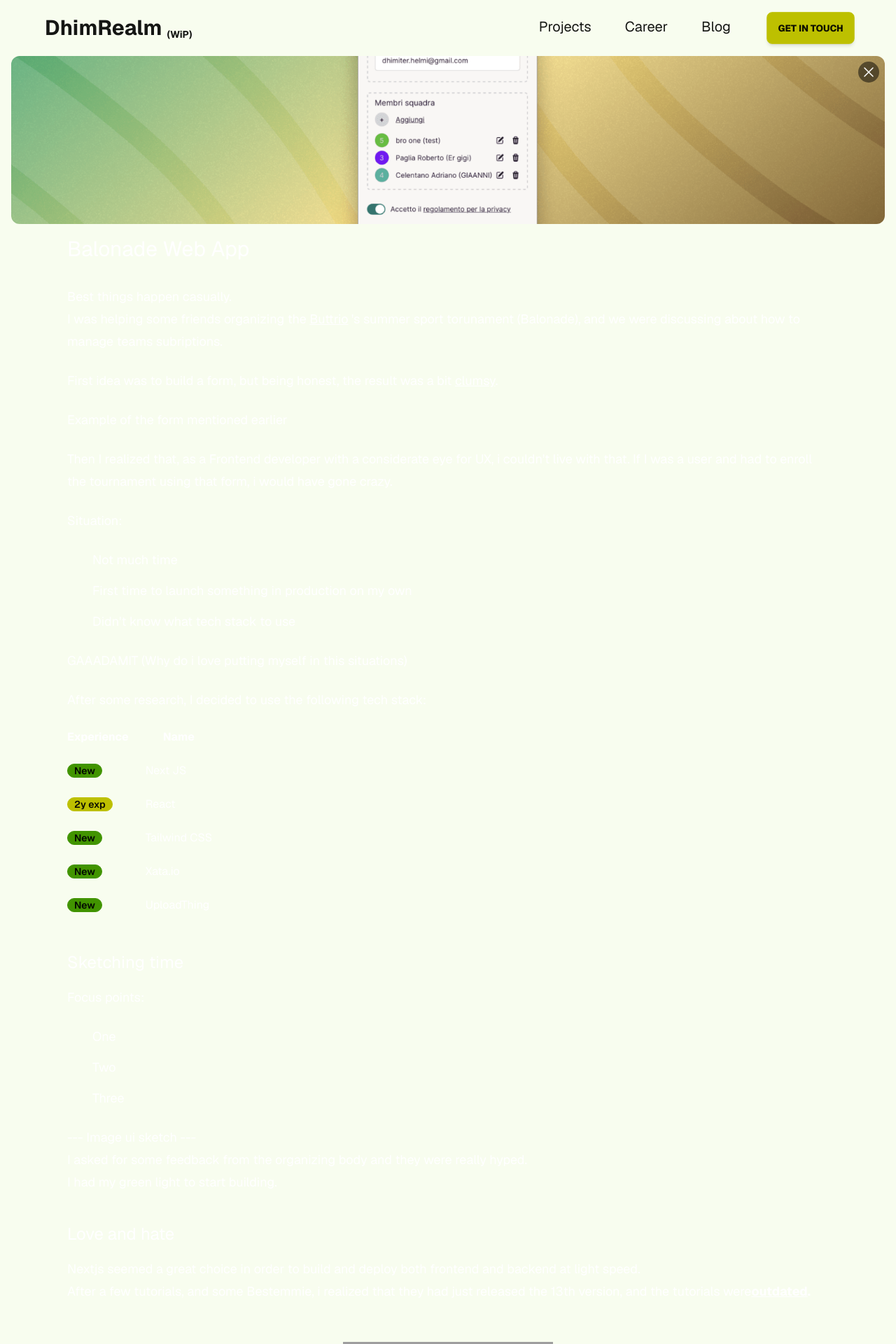
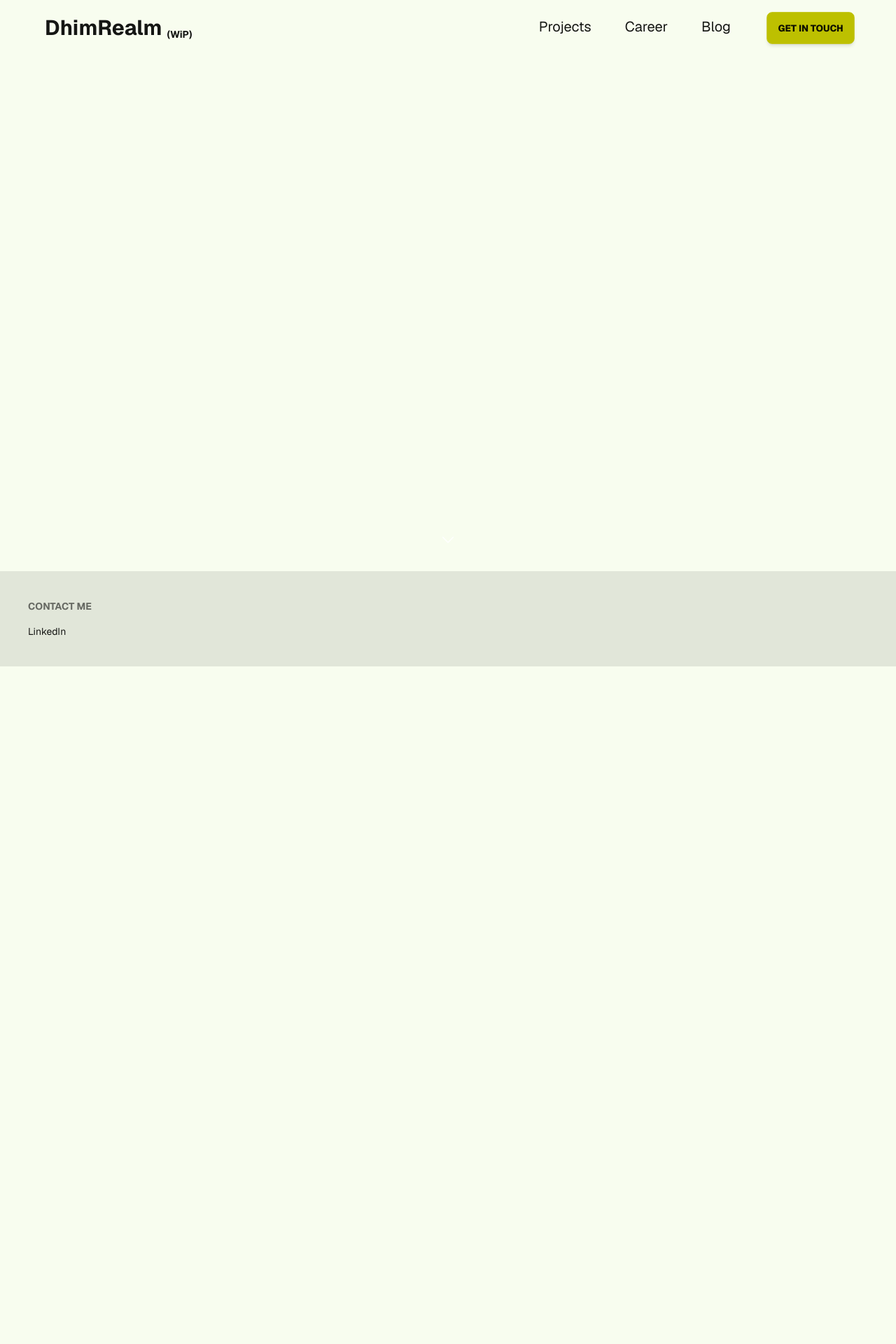
Before and after one commit to dhimiterPoison/dhimiterhelmi-old, a Next.js app: page /balonade in a window 1280 px wide. Shown: the top 1920 px of the page at 70% size. After the commit the page ends 952 px from the top, so only its background shows below. Built offline with nearby package versions, Linux system fonts and the light colour scheme; grey boxes are pictures that could not be loaded.

Commit message:
test build fix

```diff
--- a/app/balonade/page.tsx
+++ b/app/balonade/page.tsx
@@ -6,149 +6,7 @@ import Link from 'next/link';
 const Balonade = () => {
 	return (
 		<div className='flex flex-col w-full text-white bg-base-100'>
-			<div className='blog-cover-image'>
-				<Image
-					src={BalonadeBGLarge}
-					alt='Balonade cover image'
-					className='h-full object-cover rounded-xl'
-				/>
-				<Link className='esc-button' href="/#personal-projects">
-					<svg
-						xmlns='http://www.w3.org/2000/svg'
-						fill='none'
-						viewBox='0 0 24 24'
-						strokeWidth={1.5}
-						stroke='currentColor'
-						className='w-6 h-6'
-					>
-						<path
-							strokeLinecap='round'
-							strokeLinejoin='round'
-							d='M6 18 18 6M6 6l12 12'
-						/>
-					</svg>
-				</Link>
-			</div>
-			<div className='px-4 prose-lg py-4 lg:px-20'>
-				{/* <h3>Balonade Web App</h3> */}
-				<h2>Balonade Web App</h2>
-				<p>
-					Best things happen casually. <br />I was helping some friends
-					organizing the <u>Buttrio</u> &apos;s summer sport torunament (Balonade),
-					and we were discussing about how to manage teams subriptions.
-				</p>
-				<p>
-					First idea was to build a form, but being honest, the result was a bit{' '}
-					<u>clumsy</u>.
-				</p>
-				<p>Example of the form mentioned earlier</p>
-				<p>
-					Then I realized that, as a Frontend developer with a considerate eye
-					for UX, i couldn&apos;t live with that. If I was a user and had to enroll
-					the tournament using that form, i would have gone crazy.
-					<br />
-				</p>
-				Situation:
-				<ol>
-					<li className=''>Not much time</li>
-					<li>First time to launch something in production on my own</li>
-					<li>Didn&apos;t know what tech stack to use</li>
-				</ol>
-				<p>GAAADAMIT (Why do i love putting myself in this situations)</p>
-				<p>After some research, I decided to use the following tech stack:</p>
-				<table>
-					<thead>
-						<tr>
-							<th>Experience</th>
-							<th>Name</th>
-						</tr>
-					</thead>
-					<tbody>
-						<tr>
-							<td>
-								<div className='badge badge-primary font-semibold'>New</div>
-							</td>
-							<td>Next JS</td>
-						</tr>
-						<tr>
-							<td>
-								<div className='badge badge-secondary font-semibold' title='2 years experience'>
-									2y exp
-								</div>
-							</td>
-							<td>React</td>
-						</tr>
-						<tr>
-							<td>
-								<div className='badge badge-primary font-semibold'>New</div>
-							</td>
-							<td>Tailwind CSS</td>
-						</tr>
-						<tr>
-							<td>
-								<div className='badge badge-primary font-semibold'>New</div>
-							</td>
-							<td>Xata.io</td>
-						</tr>
-						<tr>
-							<td>
-								<div className='badge badge-primary font-semibold'>New</div>
-							</td>
-							<td>UploadThing</td>
-						</tr>
-					</tbody>
-				</table>
-				<h3>Sketching time</h3>
-				<p>
-					Focus points:
-					<ul>
-						<li>One</li>
-						<li>Two</li>
-						<li>Three</li>
-					</ul>
-					--- Image ui sketch --- <br />
-					I asked for some feedback from the organizing body and they were
-					really hyped.
-					<br /> I had my green light to start building.
-				</p>
-				<h3>Love and hate</h3>
-				<p>
-					Nextjs seemed a great choice in order to build and deploy both
-					frontend and backend at light speed.
-					<br />
-					After a few tutorials, and some Bestemmie, i realized that they had
-					just released the 13th version, and the tutorials were
-					<strong>
-						<u>outdated</u>.
-					</strong>
-				</p>
-				<div className='flex w-full justify-center'>
-					<Image
-						src='https://media.tenor.com/VOf_IsXVKfsAAAAC/meme-elmo.gif'
-						alt=''
-						width={300}
-						height={280}
-						className='self-center'
-					/>
-				</div>
-				<p>
-					Ookay, never mind. I got it. After that i really loved NextJs and it
-					Developer experience.
-					<br />
-					Also its <u>documentation</u> is really well explained and easy to
-					follow.
-				</p>
-				<div className='bg-base-200 h-[30rem] flex flex-col p-4 gap-4 md:flex-row rounded-xl'>
-					<div className="main-image h-4/5 w-full bg-base-100  md:w-2/3 md:h-full rounded-lg">
-						main
-					</div>
-					<div className="other-images grid grid-cols-3 gap-4 h-1/5 md:grid-cols-1 md:grid-rows-3 md:w-1/3 md:h-full">
-						<div className=" bg-base-100 rounded-lg">01</div>
-						<div className=" bg-base-100 rounded-lg">02</div>
-						<div className=" bg-base-100 rounded-lg">03</div>
-					</div>
-				</div>
-			</div>
+
 		</div>
 	);
 };
```
